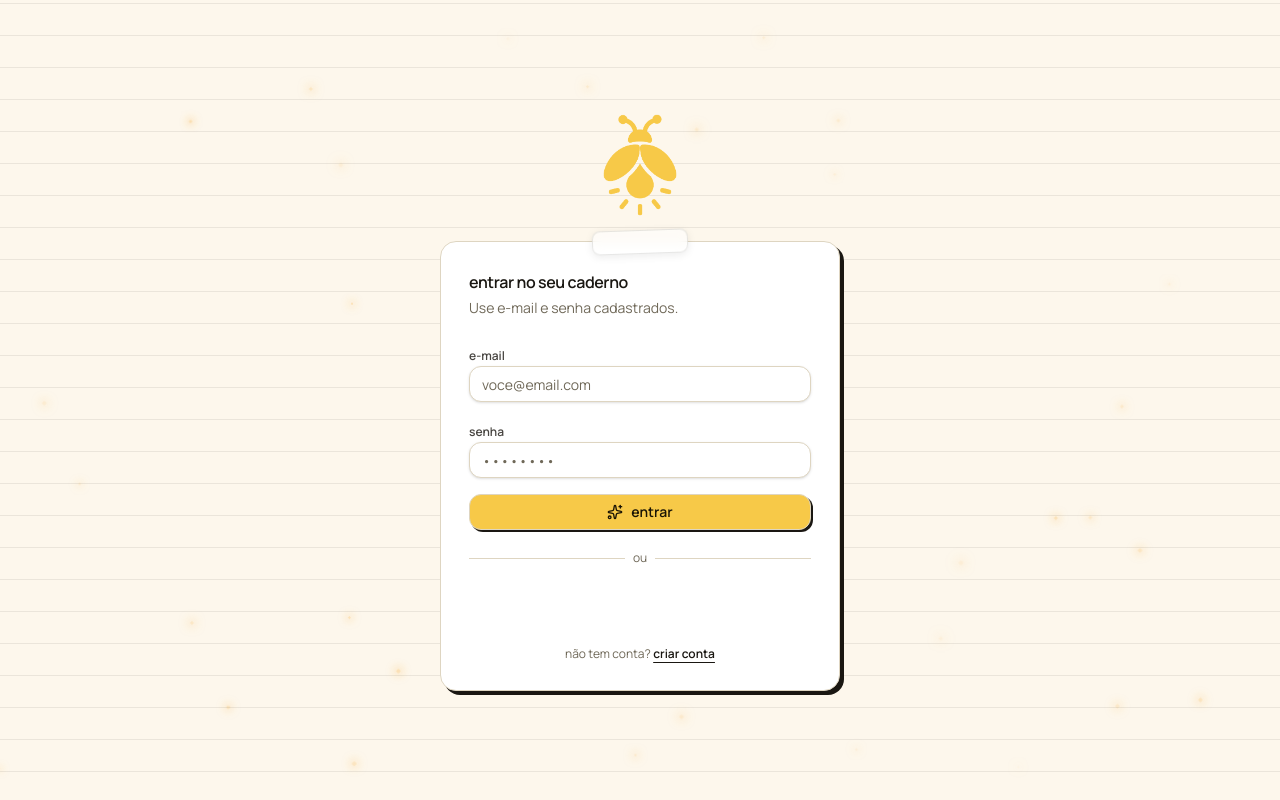
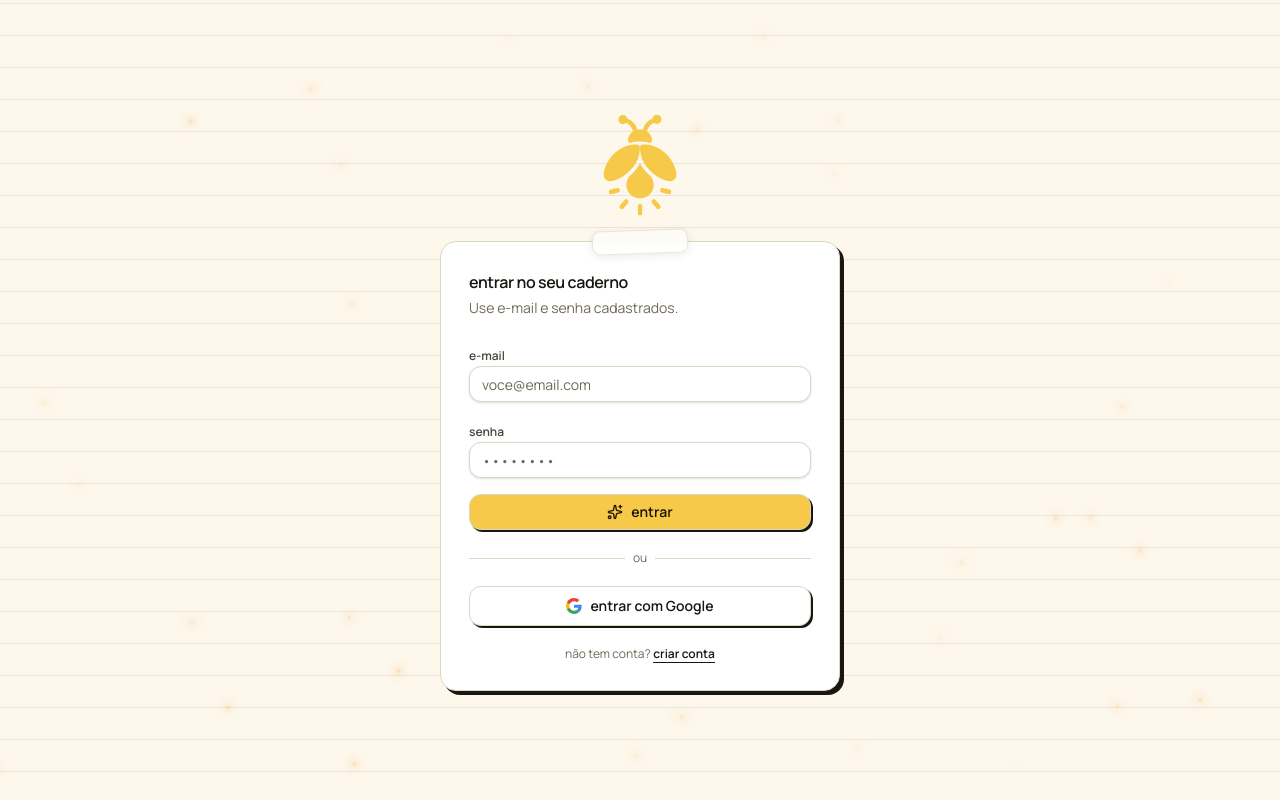
Before and after one commit to thiagobqq/Vagalume, a React (Vite) app in the folder frontend/: page /login in a window 1280 px wide. Built offline with nearby package versions, Linux system fonts and the light colour scheme; no server answers.

Commit message:
feat: botão do google redesenhando

```diff
--- a/frontend/src/components/auth/google-button.tsx
+++ b/frontend/src/components/auth/google-button.tsx
@@ -1,9 +1,33 @@
 import { useEffect, useRef, useState } from "react"
 import { GoogleLogin } from "@react-oauth/google"
 import { useNavigate } from "react-router-dom"
+import { Button } from "@/components/ui/button"
 import { useAuth } from "@/features/auth/auth-context"
 import { GOOGLE_CLIENT_ID } from "@/features/auth/google"
 import { useTheme } from "@/features/theme/theme-provider"
+
+function GoogleIcon() {
+  return (
+    <svg viewBox="0 0 48 48" aria-hidden className="h-[18px] w-[18px]">
+      <path
+        fill="#EA4335"
+        d="M24 9.5c3.54 0 6.71 1.22 9.21 3.6l6.85-6.85C35.9 2.38 30.47 0 24 0 14.62 0 6.51 5.38 2.56 13.22l7.98 6.19C12.43 13.72 17.74 9.5 24 9.5z"
+      />
+      <path
+        fill="#4285F4"
+        d="M46.98 24.55c0-1.57-.15-3.09-.38-4.55H24v9.02h12.94c-.58 2.96-2.26 5.48-4.78 7.18l7.73 6c4.51-4.18 7.09-10.36 7.09-17.65z"
+      />
+      <path
+        fill="#FBBC05"
+        d="M10.53 28.59c-.48-1.45-.76-2.99-.76-4.59s.27-3.14.76-4.59l-7.98-6.19C.92 16.46 0 20.12 0 24c0 3.88.92 7.54 2.56 10.78l7.97-6.19z"
+      />
+      <path
+        fill="#34A853"
+        d="M24 48c6.48 0 11.93-2.13 15.89-5.81l-7.73-6c-2.15 1.45-4.92 2.3-8.16 2.3-6.26 0-11.57-4.22-13.47-9.91l-7.98 6.19C6.51 42.62 14.62 48 24 48z"
+      />
+    </svg>
+  )
+}
 
 export function GoogleButton({ onError }: { onError?: (message: string) => void }) {
   const nav = useNavigate()
@@ -26,7 +50,20 @@ export function GoogleButton({ onError }: { onError?: (message: string) => void
   if (!GOOGLE_CLIENT_ID) return null
 
   return (
-    <div ref={containerRef} className="w-full">
+    <div ref={containerRef} className="group relative w-full">
+      <Button
+        type="button"
+        variant="outline"
+        size="lg"
+        aria-hidden
+        tabIndex={-1}
+        className="w-full group-hover:bg-accent group-hover:text-accent-foreground group-focus-within:ring-2 group-focus-within:ring-ring/70 group-focus-within:ring-offset-2 group-focus-within:ring-offset-background"
+      >
+        <GoogleIcon />
+        entrar com Google
+      </Button>
+
+      <div className="absolute inset-0 z-10 opacity-0">
         <GoogleLogin
           width={String(width)}
           size="large"
@@ -49,5 +86,6 @@ export function GoogleButton({ onError }: { onError?: (message: string) => void
           onError={() => onError?.("Falha no login com Google")}
         />
       </div>
+    </div>
   )
 }
```
Lines whose indentation alone changed are shown as unchanged.
